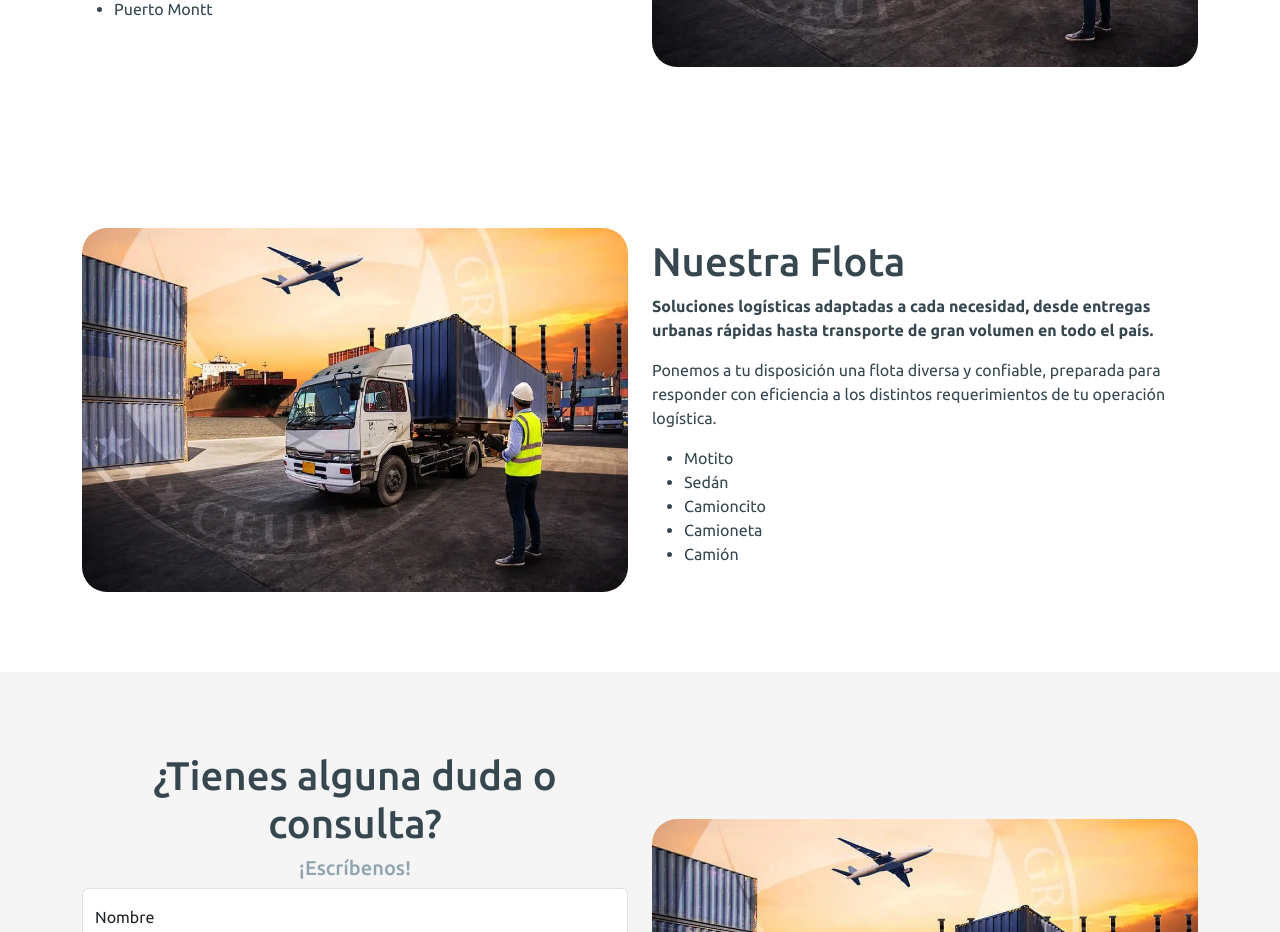
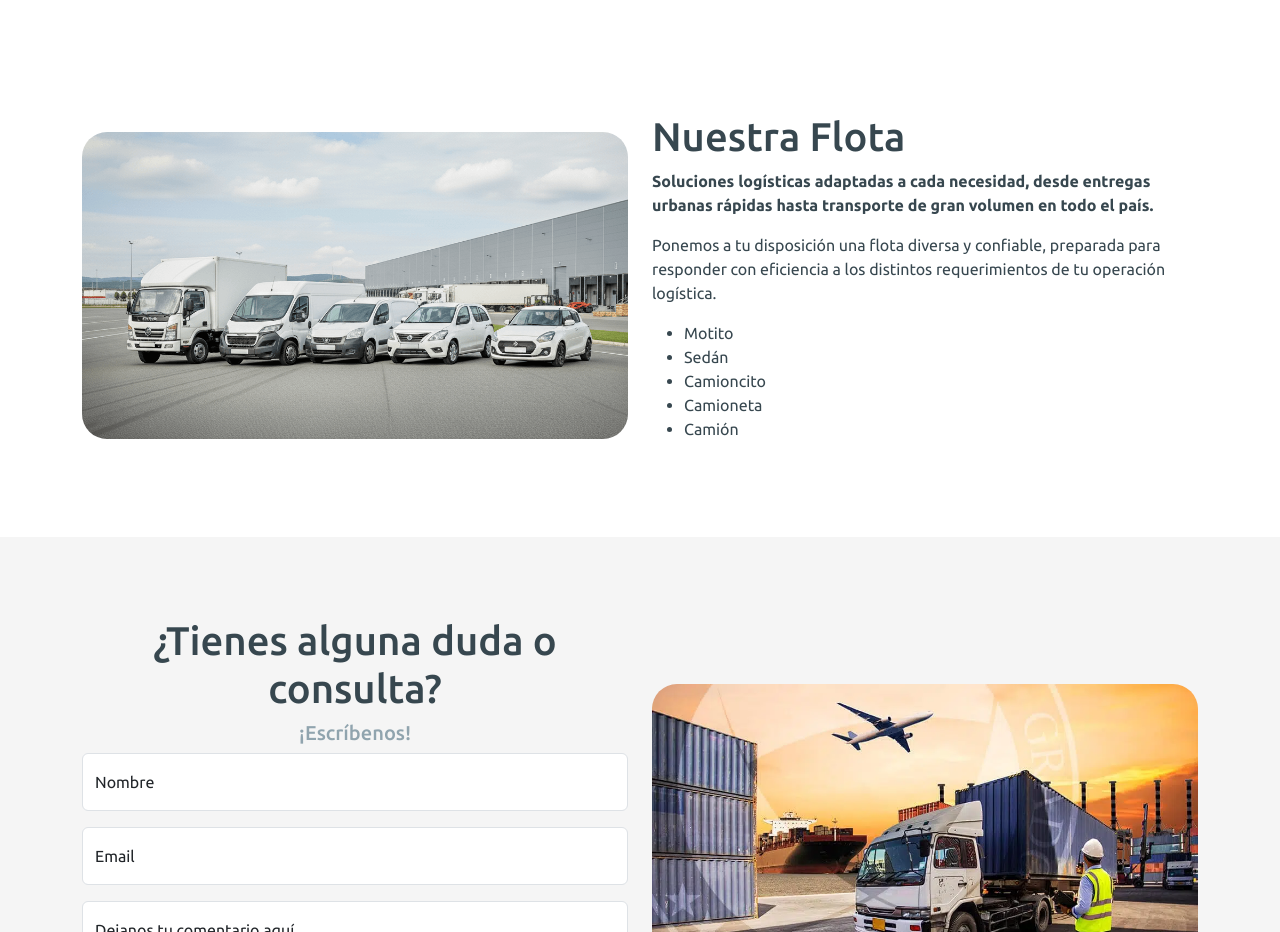
Before and after one commit to LSO182/kargoo-app, a Vue app: page / in a window 1280 px wide. Shown: the part 1580-2512 px from the top of the page. Built offline with nearby package versions, Linux system fonts and the light colour scheme.

Commit message:
our fleet section imagen

```diff
--- a/src/components/ImageAndText.vue
+++ b/src/components/ImageAndText.vue
@@ -38,6 +38,8 @@ defineOptions({ name: 'ImageAndText' })
 <style lang="css" scoped>
 .image-text-img {
   border-radius: 25px;
+  aspect-ratio: 16/9;
+  object-fit: cover;
 }
 
 .slide-in-blurred-left {
--- a/src/data/ourFleet.json
+++ b/src/data/ourFleet.json
@@ -1,6 +1,6 @@
 {
   "image": {
-    "src": "/assets/images/Logistica-de-transporte.jpg",
+    "src": "/assets/images/img-our-fleet.png",
     "alt": "Imagen de transporte"
   },
   "title": "Nuestra Flota",
```
Also changed, not shown: assets/images/img-our-fleet.png (added).
